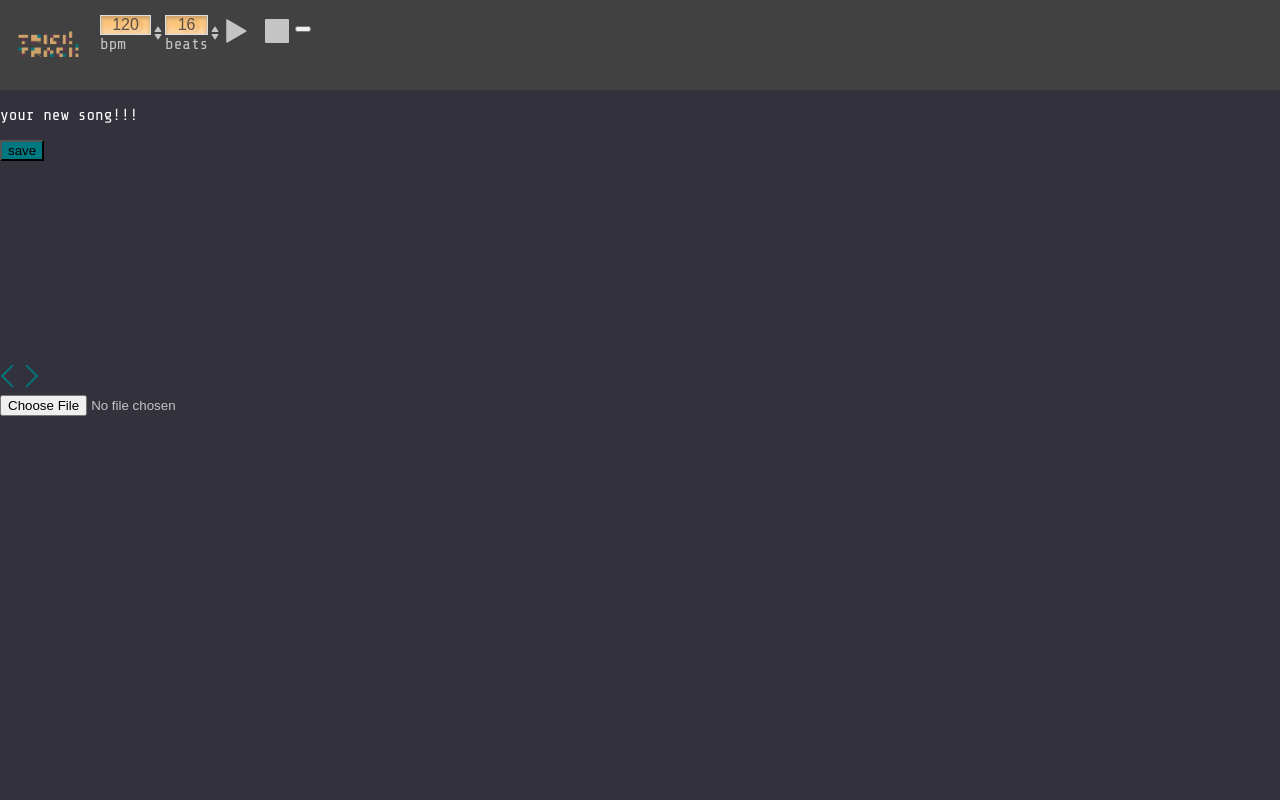
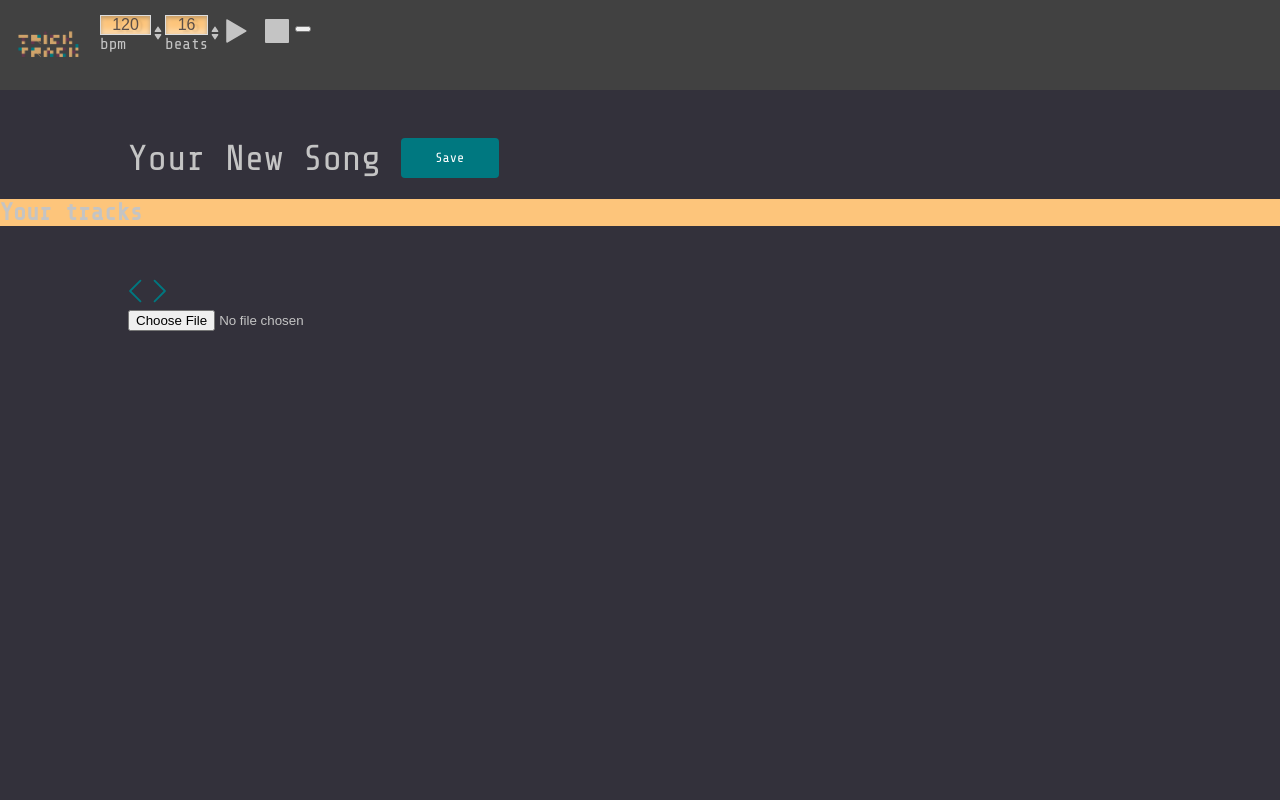
Before and after one commit to Trick-Track/trick-track, a Django app: page / in a window 1280 px wide. Run offline with Django 3.2, Linux system fonts and the light colour scheme; style sheets or scripts are compiled from the project's sources; parts of the project's set-up code (start-up, migrations or seed data) failed here and were passed over.

Commit message:
add styles

```diff
--- a/daw/templates/daw/index.html
+++ b/daw/templates/daw/index.html
@@ -59,24 +59,28 @@
           </div>
         </div>
 
+
         <div class="app__project">
           <h2 class="visually-hidden">Saving the project</h2>
-          <p class="app__heading">your new song!!!</p>
+          <p class="app__heading">your new song</p>
           <button type="submit" class="save-button">save</button>
         </div>
 
+        <article class="app__projects">
+          <h2 class="app__projects-heading">Your tracks</h2>
+        </article>
+
+
 
         <div class="sequencer__wrapper">
-          <div class="slider__buttons">
+          <div class="sequencer__slider-toggles slider__buttons">
             <button type="button" class="slider__arrow slider__arrow--prev"><svg width="15" height="30"><use xlink:href="#arrow-right"></use></svg></button>
             <button type="button" class="slider__arrow slider__arrow--next"><svg width="15" height="30"><use xlink:href="#arrow-right"></use></svg></button>
           </div>
-
-
           <ul class="sequencer__samples-list"></ul>
 
 
-            <div class="upload">
+            <div class="sequencer__upload">
               <input type="file" name="sample" id="sample" accept="audio/mp3, audio/wav">
             </div>
 
--- a/frontend/source/js/cell.js
+++ b/frontend/source/js/cell.js
@@ -4,7 +4,6 @@ const initialCells = (steps) => {
     for (let i = 0; i < steps; i++) {
 
       const cell = {
-        played: false,
         checked: false,
         disabled: false
       };
--- /dev/null
+++ b/frontend/source/sass/blocks/article.scss
@@ -0,0 +1,3 @@
+.app__projects  {
+    background-color: $sandy;
+}
--- a/frontend/source/sass/blocks/button.scss
+++ b/frontend/source/sass/blocks/button.scss
@@ -1,7 +1,6 @@
 .button {
     display: flex;
-    align-items: center;
-    text-transform: uppercase;
+    //align-items: center;
     border: none;
     letter-spacing: 2px;
     color: $white;
--- a/frontend/source/sass/blocks/messages.scss
+++ b/frontend/source/sass/blocks/messages.scss
@@ -2,7 +2,7 @@
 .error__message {
   position: relative;
 
-  color: #ffffff;
+  color: $grey;
   font-size: 30px;
   font-weight: 700;
 }
--- a/frontend/source/sass/blocks/page.scss
+++ b/frontend/source/sass/blocks/page.scss
@@ -1,7 +1,7 @@
 .page {
   width: 100%;
   height: 100%;
-  font-family: 'Share Tech Mono', monospace;
+  font-family: 'Share Tech Mono', 'Arial', monospace;
   color: $grey;
 }
 
--- a/frontend/source/sass/blocks/project.scss
+++ b/frontend/source/sass/blocks/project.scss
@@ -1,7 +1,32 @@
+.app__project {
+    margin-left: 10%;
+    margin-top: 48px;
+    display: flex;
+}
+
 .app__heading {
-    color: #ffffff;
+    margin: 0;
+    padding: 0;
+    color: $grey;
+    text-transform: capitalize;
+    font-size: 36px;
+
+    // &:hover {
+    //     text-shadow: 1px 1px 2px black, 0 0 1em $sandy;
+    // }
 }
 
 .save-button {
+    margin-left: 20px;
     background-color: $aquamarine;
+    display: flex;
+    justify-content: center;
+    align-items: center;
+    font-family: 'Share Tech Mono', 'Arial', monospace;
+    color: $white;
+    text-transform: capitalize;
+    height: 40px;
+    width: 98px;
+    border: none;
+    border-radius: 4px;
 }
--- a/frontend/source/sass/blocks/sequencer.scss
+++ b/frontend/source/sass/blocks/sequencer.scss
@@ -1,10 +1,11 @@
 .sequencer__wrapper {
     position: relative;
-    width: 70%;
     height: auto;
     background-color: none;
     position: fixed;
-    margin-top: 200px;
+    margin-left: 10%;
+    margin-top: 30px;
+
 }
 
 .sequencer__samples-list {
@@ -33,7 +34,6 @@
     height: 50px;
     flex-direction: row;
     justify-content: space-between;
-    //flex-grow: 2;
 }
 
 .sequencer__cell {
@@ -48,9 +48,12 @@
         margin-right: 5px;
     }
 
-
     &--even-quarter {
         background-color: $red-wine;
+    }
+
+    &:hover {
+        border: 1px solid $sandy;
     }
 
     &--checked {
@@ -63,7 +66,12 @@
 
 .sample-button {
     @include button-reset;
-    max-height: 30px;
+    width: 120px;
+    color: $grey;
+    font-family: 'Share Tech Mono', 'Arial', monospace;
+    font-size: 14px;
+    line-height: 16px;
+
 
     &:hover {
         color: $red-wine
--- a/frontend/source/sass/global/fonts.scss
+++ b/frontend/source/sass/global/fonts.scss
@@ -2,8 +2,8 @@
 @font-face {
     font-family: "Share Tech Mono";
     src:
-      url("../fonts/ShareTechMono-Regular.woff2") format("woff2"),
-      url("../fonts/ShareTechMono-Regular.woff") format("woff");
+      url("./fonts/ShareTechMono-Regular.woff2") format("woff2"),
+      url("./fonts/ShareTechMono-Regular.woff") format("woff");
     font-weight: 400;
     font-style: normal;
     font-display: swap;
--- a/frontend/source/sass/global/global.scss
+++ b/frontend/source/sass/global/global.scss
@@ -42,7 +42,7 @@ img {
     }
   }
 
-  input[type="range"] {
+  input[type=range] {
 
     &::-webkit-slider-runnable-track {
     width: 100%;
@@ -67,4 +67,15 @@ img {
     cursor: pointer;
 
   }
+
+  &::-moz-range-thumb {
+    box-shadow: 1px 0px 2px 0px #00000033,
+                -1px -1px 1px 0px #00000040 inset;
+    height: 13px;
+    width: 5px;
+    border: 1px solid #000000;
+    border-radius: 3px;
+    background-color: #e5e5e5;
+    cursor: pointer;
+  }
 }
--- a/frontend/source/sass/style.sass
+++ b/frontend/source/sass/style.sass
@@ -10,3 +10,4 @@
 @import './blocks/app-header.scss'
 @import './blocks/project.scss'
 @import './blocks/messages.scss'
+@import './blocks/article.scss'
--- a/frontend/webpack.config.js
+++ b/frontend/webpack.config.js
@@ -88,6 +88,10 @@ module.exports = {
               from: path.resolve(__dirname, 'source/image'),
               to: path.resolve(__dirname, 'build/image')
               },
+              {
+                from: path.resolve(__dirname, 'source/fonts'),
+                to: path.resolve(__dirname, 'build/fonts')
+                },
 
             ]}),
             new MiniCssExtractPlugin({
```
Also changed, not shown: frontend/style.css (deleted, +0 -49 lines).
